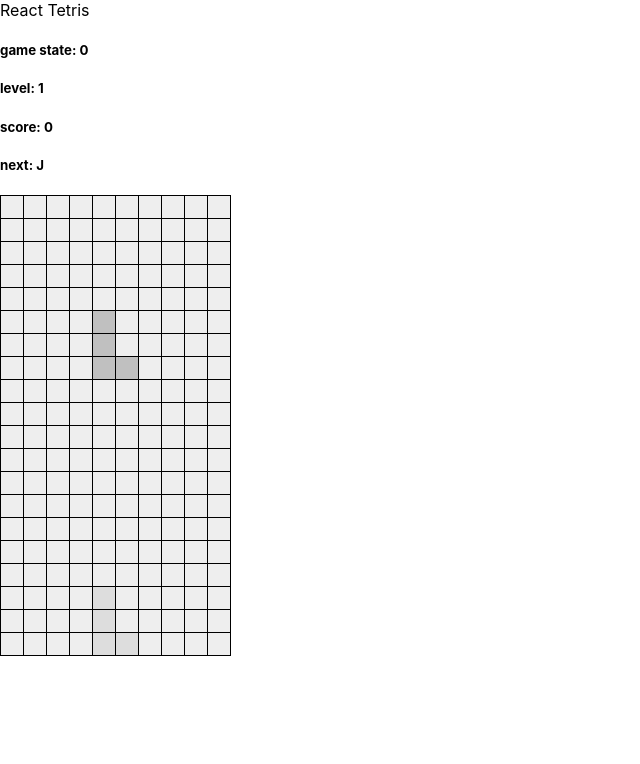
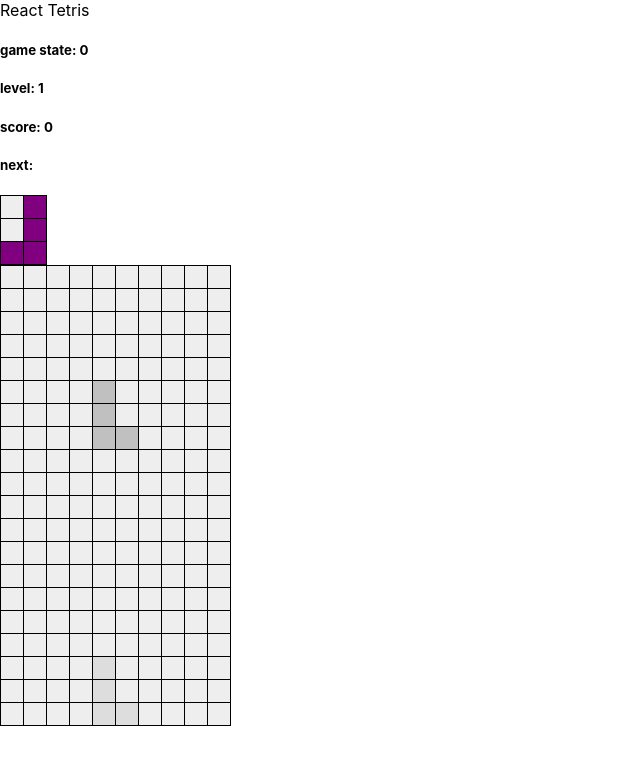
Before and after one commit to Rafe/react-tetris, a React (Create React App) app: page / in a window 1280 px wide. Shown: the top 764 px of the page, without its empty margins (0-640 px from the left). Built offline with nearby package versions, Linux system fonts and the light colour scheme.

Commit message:
feat add temp next piece display

```diff
--- a/src/App.tsx
+++ b/src/App.tsx
@@ -447,7 +447,18 @@ function App() {
       <h5>game state: {gameState}</h5>
       <h5>level: {level}</h5>
       <h5>score: {score}</h5>
-      <h5>next: {nextPieceType}</h5>
+      <h5>next: </h5>
+      <MatrixTable>
+        {getCurrentPiece(nextPieceType).piece.map((line, i) => (
+          <tr>
+            {
+              line.map((n, j) => (
+                <Block key={`review-block-${i}-${j}`} type={n > 0 ? nextPieceType : ""} />
+              ))
+            }
+          </tr>
+        ))}
+      </MatrixTable>
       <Board matrix={viewMatrix()} />
     </div>
   );
```
